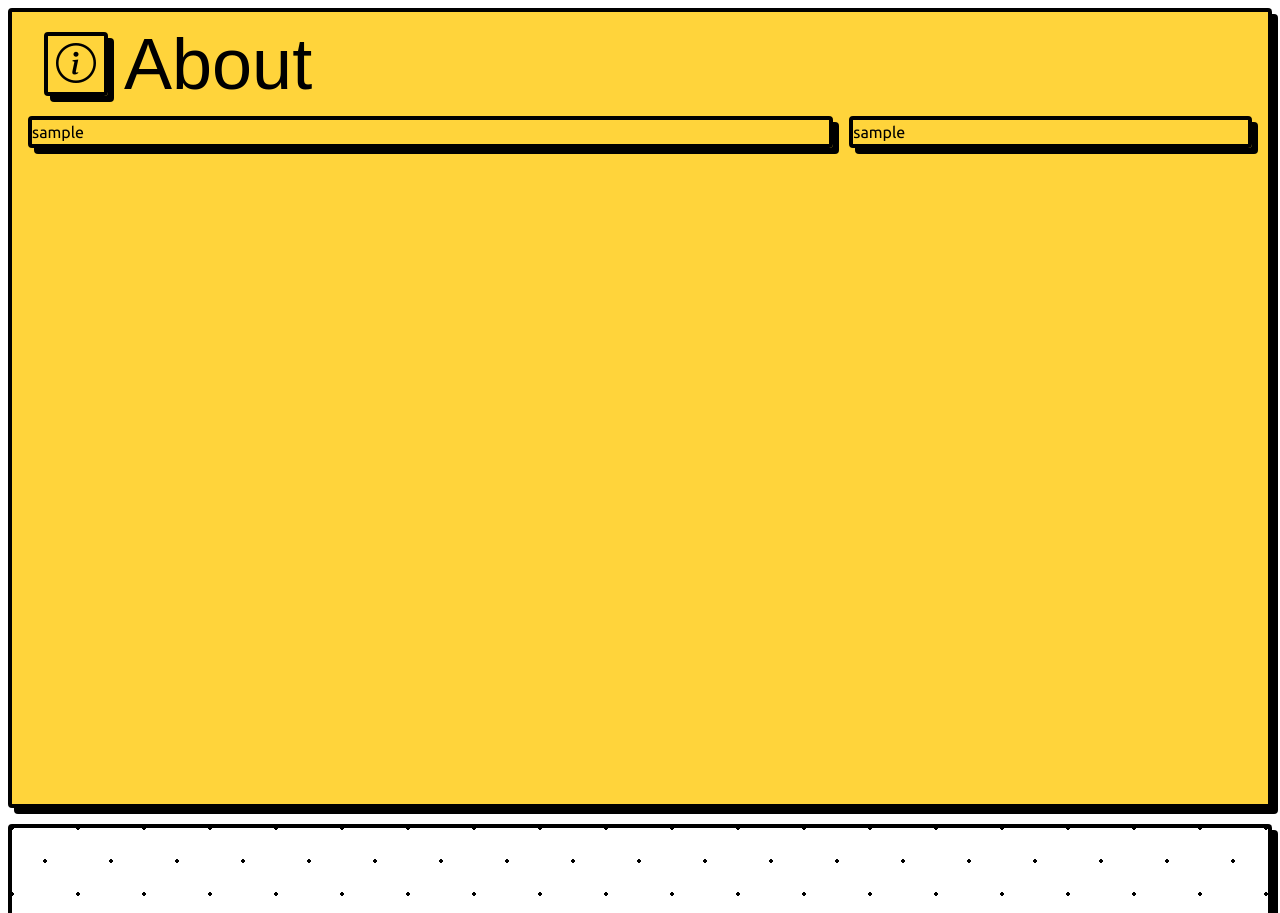
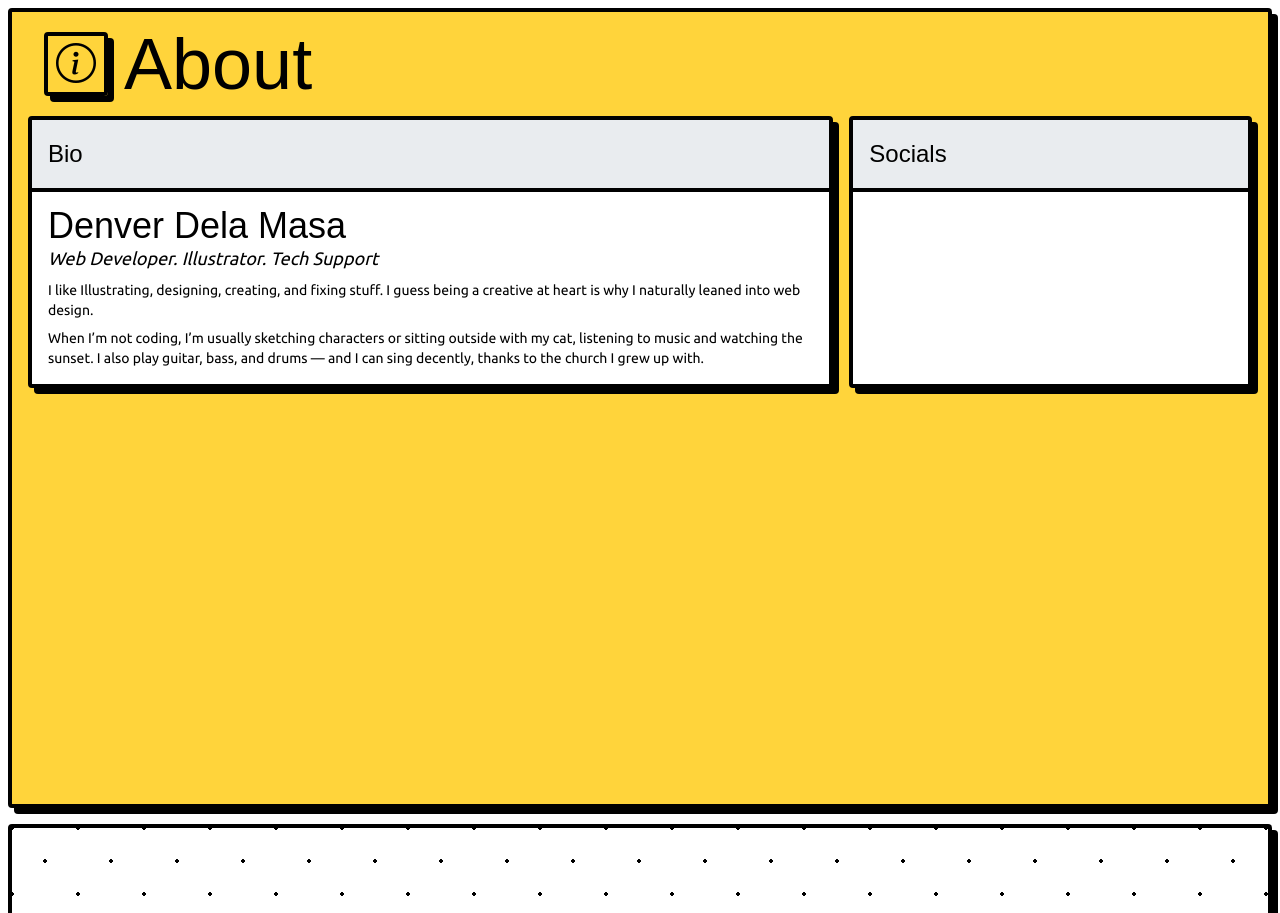
Before and after one commit to denverdelamasa/blog, a Next.js app: page / in a window 1280 px wide. Shown: the part 2464-3377 px from the top of the page. Built offline with nearby package versions, Linux system fonts and the light colour scheme; a web font is replaced by a local one.

Commit message:
feat: bio added

```diff
--- a/src/app/About.tsx
+++ b/src/app/About.tsx
@@ -3,7 +3,7 @@ import Link from "next/link";
 export default function About() {
   return (
     <>
-        <div className="hero-content flex flex-col text-black w-full h-full md:justify-start md:items-start">
+        <div className="hero-content flex flex-col text-black w-auto h-full md:justify-start md:items-start">
             <div className="flex flex-row">
                 <div className="my-auto w-[8vh] h-[8vh] m-4 neo-brutalist  flex items-center justify-center">
                     <i className="bi bi-info-circle text-black text-[5vh]"></i>
@@ -13,11 +13,45 @@ export default function About() {
                 </h1>
             </div>
             <div className="flex flex-col md:flex-row w-full h-full gap-4">
-                <div className="neo-brutalist w-full md:w-4/6 h-full">
-                sample
+                <div className="neo-brutalist w-full md:w-4/6 h-auto bg-white">
+                    <div className="w-full h-18 bg-[#e9ecef] border-black border-b-4 flex">
+                        <span className="w-full text-start mx-4 my-auto h-auto">
+                            <h2 className="text-2xl">Bio</h2>
+                        </span>
+                    </div>
+                    <div className="m-4 text-start">
+                        <h3 className="text-4xl">
+                            Denver Dela Masa
+                        </h3>
+                        <p className="text-lg italic">
+                            Web Developer. Illustrator. Tech Support
+                        </p>
+                        <p className="text-sm mt-2">
+                            I like Illustrating, designing, creating, and fixing stuff. I guess being
+                            a creative at heart is why I naturally leaned into web design.
+                        </p>
+                        <p className="text-sm mt-2">
+                            When I’m not coding, I’m usually sketching characters or sitting outside
+                            with my cat, listening to music and watching the sunset. I also play guitar,
+                            bass, and drums — and I can sing decently, thanks to the church I grew up with.
+                        </p>
+                    </div>
                 </div>
-                <div className="neo-brutalist w-full md:w-2/6 h-full">
-                sample
+                <div className="neo-brutalist w-full md:w-2/6 h-auto bg-white flex flex-col">
+                    <div className="w-full h-18 bg-[#e9ecef] border-black border-b-4 flex">
+                        <span className="w-full text-start mx-4 my-auto h-auto">
+                            <h2 className="text-2xl">Socials</h2>
+                        </span>
+                    </div>
+                    <div className="m-4 text-start">
+                        <ul>
+                            <li></li>
+                            <li></li>
+                            <li></li>
+                            <li></li>
+                            <li></li>
+                        </ul>
+                    </div>
                 </div>
             </div>
         </div>
```
